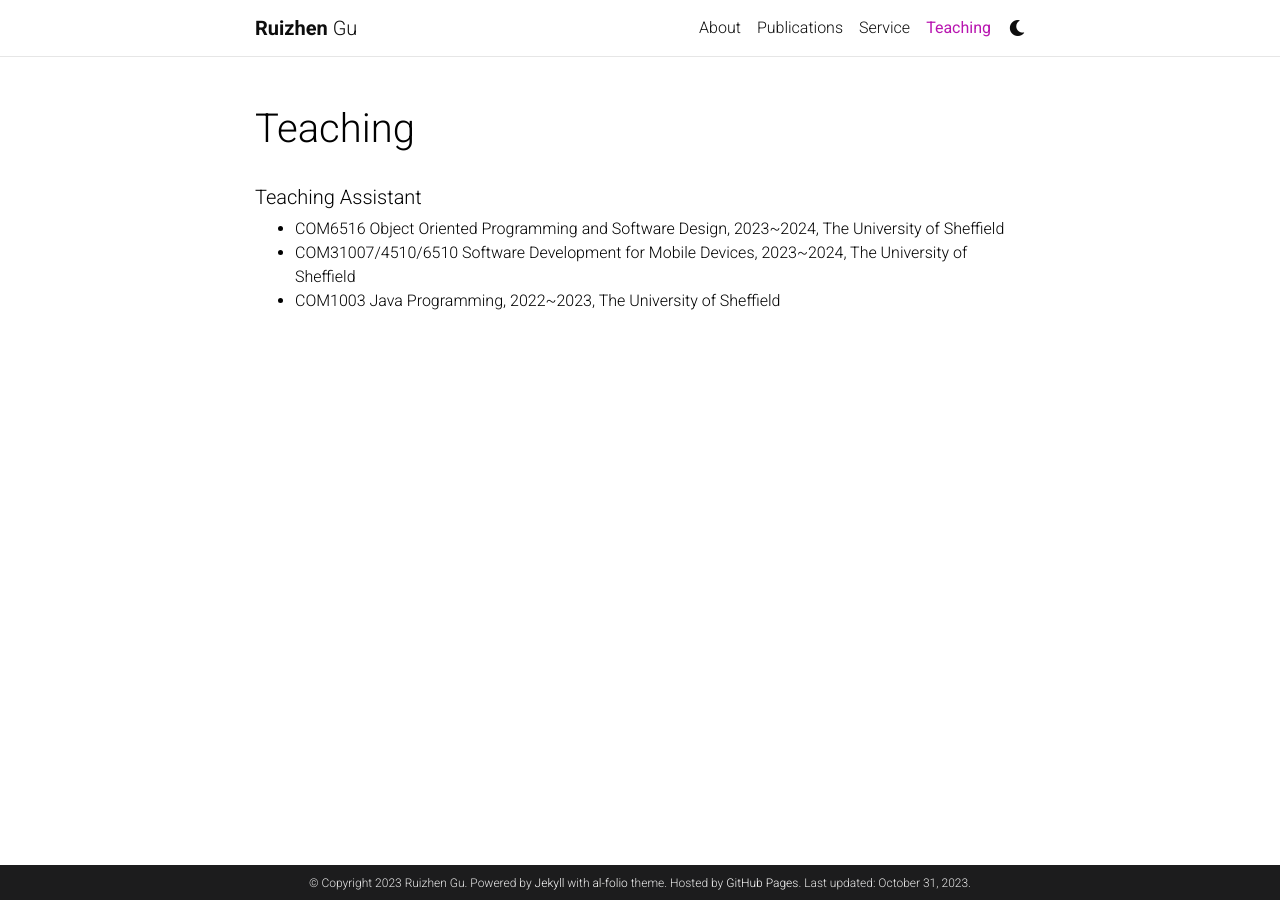
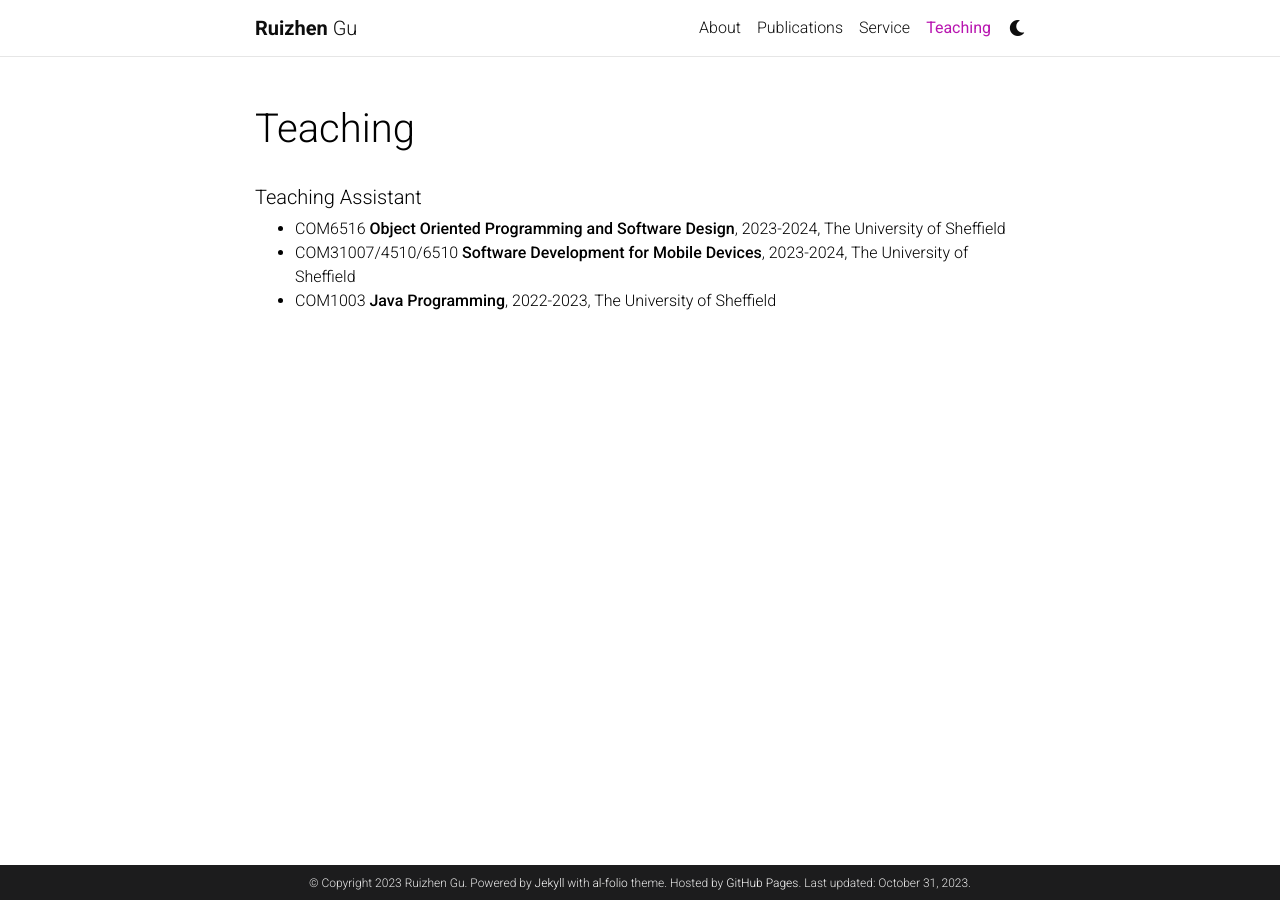
Before and after one commit to ruizhengu/ruizhengu.github.io, a Jekyll site: the page built from _pages/teaching.md, in a window 1280 px wide. Built offline with Jekyll 4.4.1, drawn with Linux system fonts in a browser that asks for light colours; comment, search, counter and statistics services are not loaded; a style sheet for code colours, icons or effects is not loaded.

```diff
--- a/_config.yml
+++ b/_config.yml
@@ -232,8 +232,8 @@ display_tags: ['formatting', 'images', 'links', 'math', 'code'] # this tags will
 
 scholar:
 
-  last_name: [Einstein]
-  first_name: [Albert, A.]
+  last_name: [Gu]
+  first_name: [Ruizhen]
 
   style: apa
   locale: en
--- a/_pages/teaching.md
+++ b/_pages/teaching.md
@@ -13,6 +13,6 @@ Organize your courses by years, topics, or universities, however you like! -->
 
 ##### Teaching Assistant
 
-* COM6516 Object Oriented Programming and Software Design, 2023~2024, The University of Sheffield
-* COM31007/4510/6510 Software Development for Mobile Devices, 2023~2024, The University of Sheffield
-* COM1003 Java Programming, 2022~2023, The University of Sheffield
+* COM6516 **Object Oriented Programming and Software Design**, 2023-2024, The University of Sheffield
+* COM31007/4510/6510 **Software Development for Mobile Devices**, 2023-2024, The University of Sheffield
+* COM1003 **Java Programming**, 2022-2023, The University of Sheffield
```
